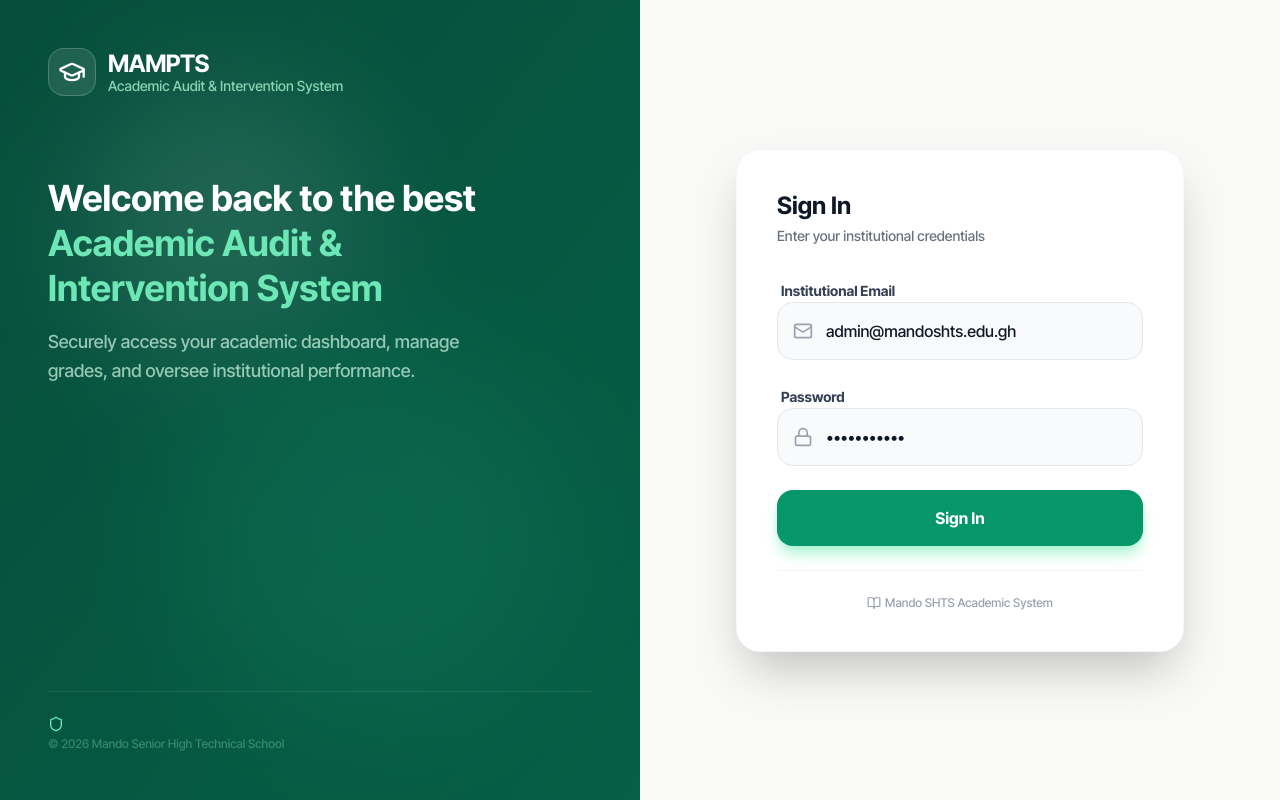
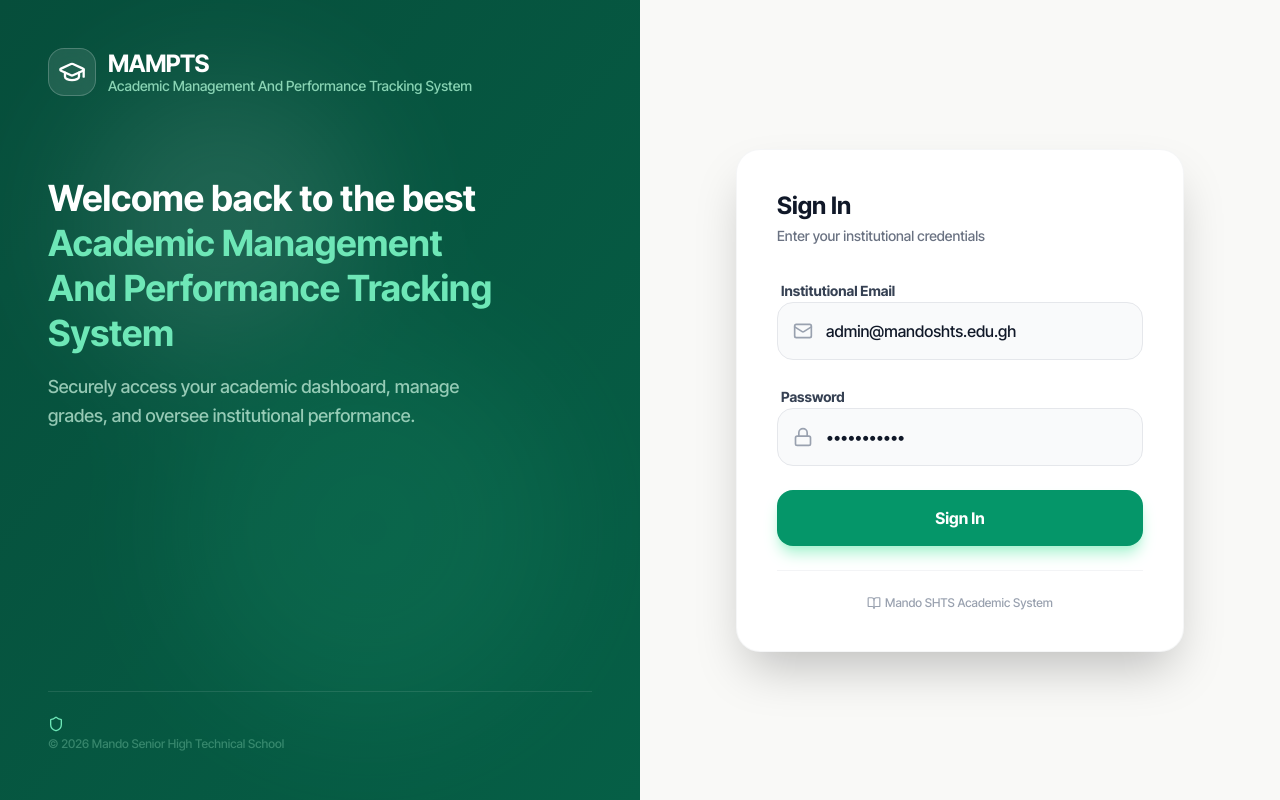
Before and after one commit to richTheAnalyst/maais-frontend, a React (Vite) app: page / in a window 1280 px wide. Built offline with nearby package versions, Linux system fonts and the light colour scheme; no server answers; a web font is replaced by a local one.

Commit message:
did some small typo changes in the login interface

```diff
--- a/src/views/Login.tsx
+++ b/src/views/Login.tsx
@@ -45,13 +45,13 @@ export default function Login() {
             </div>
             <div>
               <h1 className="text-2xl font-black tracking-tight">MAMPTS</h1>
-              <p className="text-emerald-200/80 text-sm font-medium -mt-1">Academic Audit & Intervention System</p>
+              <p className="text-emerald-200/80 text-sm font-medium -mt-1">Academic Management And Performance Tracking System</p>
             </div>
           </div>
           <div className="mt-20 max-w-md">
             <h2 className="text-4xl font-black text-white leading-tight">
               Welcome back to the best <br />
-              <span className="text-emerald-300">Academic Audit & Intervention System</span>
+              <span className="text-emerald-300">Academic Management And Performance Tracking System</span>
             </h2>
             <p className="mt-4 text-emerald-100/70 text-lg font-medium leading-relaxed">
               Securely access your academic dashboard, manage grades, and oversee institutional performance.
@@ -81,8 +81,8 @@ export default function Login() {
             <div className="w-16 h-16 bg-emerald-600 rounded-2xl flex items-center justify-center mb-3 shadow-lg shadow-emerald-200">
               <GraduationCap className="text-white" size={32} />
             </div>
-            <h1 className="text-2xl font-black text-gray-900">MAAIS Portal</h1>
-            <p className="text-gray-500 font-medium">Academic Audit & Intervention System</p>
+            <h1 className="text-2xl font-black text-gray-900">MAPTS Portal</h1>
+            <p className="text-gray-500 font-medium">Academic Management And Performance Tracking System</p>
           </div>
 
           <div className="bg-white rounded-3xl shadow-2xl border border-gray-100/80 p-8 md:p-10">
```
